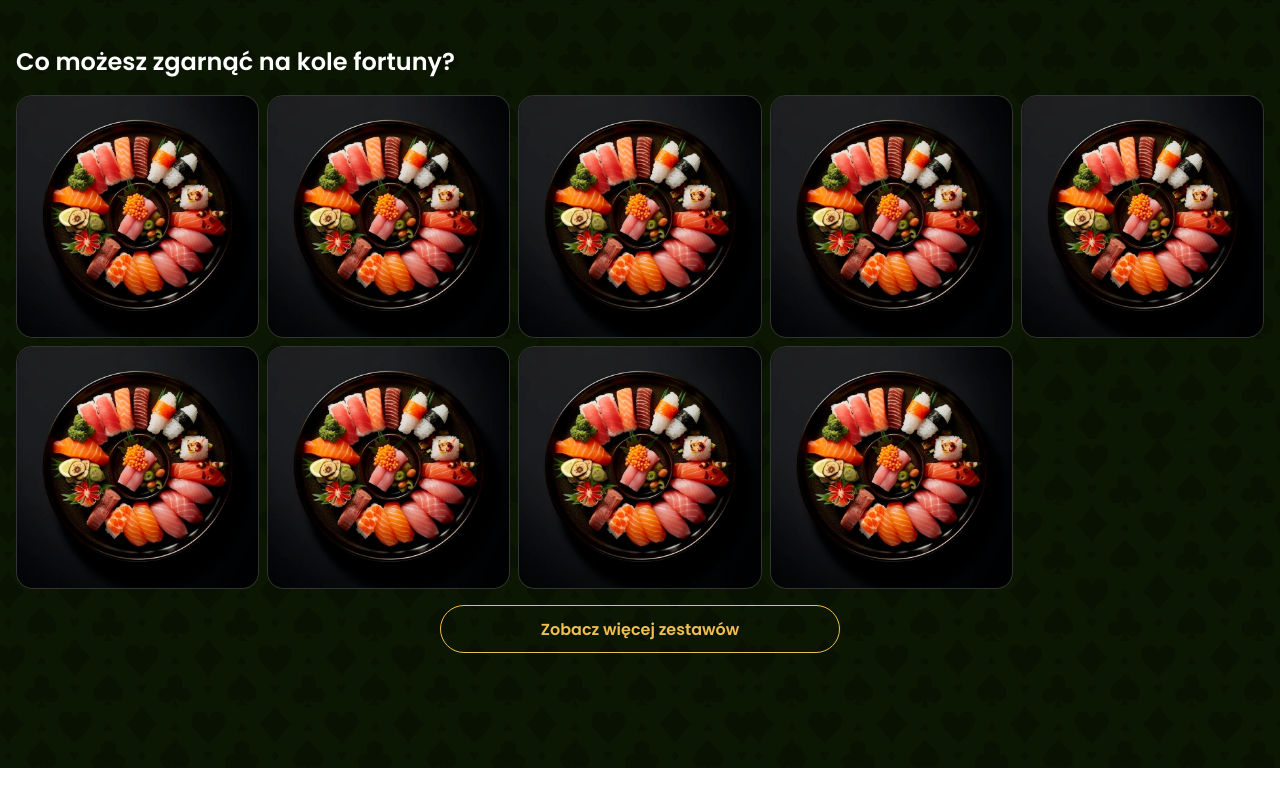
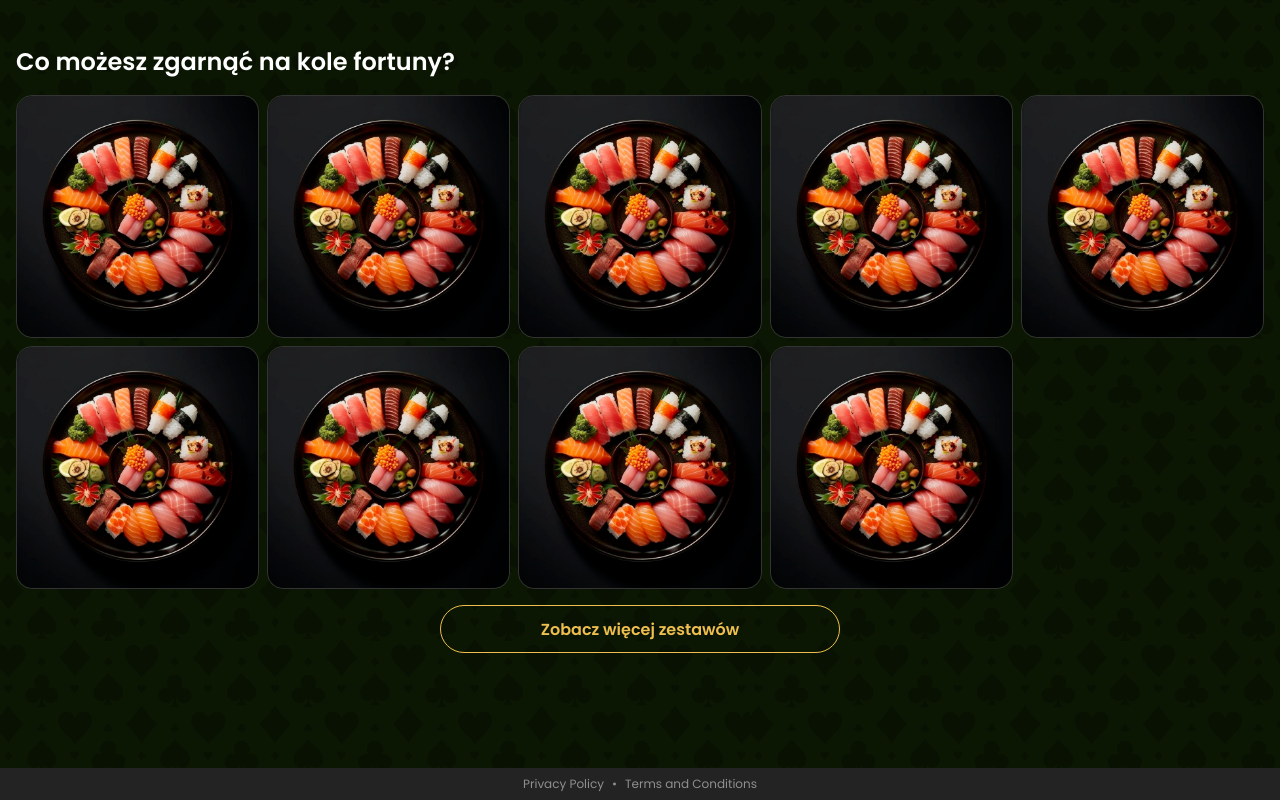
Before and after one commit to monolit9951/sushi-casino, a React (Vite) app: page / in a window 1280 px wide. Shown: the part 621-1421 px from the top of the page. Before the commit the page ends 1389 px from the top, so only its background shows below. Built offline with nearby package versions, Linux system fonts and the light colour scheme.

Commit message:
footer and vh fix

```diff
--- a/src/App.tsx
+++ b/src/App.tsx
@@ -4,6 +4,7 @@ import { QueryClient, QueryClientProvider } from "@tanstack/react-query";
 import { Route, Routes } from "react-router-dom";
 import PrizePage from "./pages/prize/prize.tsx";
 import Header from "./components/header/header.tsx";
+import Footer from "./components/footer/footer.tsx";
 
 const queryClient = new QueryClient();
 
@@ -16,6 +17,8 @@ function App() {
           <Route path="/" Component={Home}/>
           <Route path="/prize" Component={PrizePage}/>
       </Routes>
+
+      <Footer />
     </div>
   );
 }
--- a/src/assets/styles/globals.scss
+++ b/src/assets/styles/globals.scss
@@ -4,6 +4,7 @@ $color-orange-sec: #E2B345;
 $color-grey: #232323;
 $color-light-grey: #333333;
 $color-superLight-grey: #888888;
+$color-extraLight-grey: #8F8F8F;
 $color-button-black: #1C1C1C;
 $color-red: #D52A43;
 $color-white-opacity: #C5C5C5;
--- /dev/null
+++ b/src/components/footer/footer.scss
@@ -0,0 +1,24 @@
+@import '../../assets/styles/globals.scss';
+
+footer{
+    background-color: $color-grey;
+    height: 32px;
+    display: flex;
+    align-items: center;
+    justify-content: space-around;
+
+    > .footer_container{
+        display: flex;
+        gap: 8px;
+        align-items: center;
+
+        > a, span{
+            text-decoration: none;
+            font-size: 12px;
+            font-weight: 400;
+            line-height: 16px;
+            letter-spacing: 0%;
+            color: $color-extraLight-grey;
+        }
+    }
+}
--- /dev/null
+++ b/src/components/footer/footer.tsx
@@ -0,0 +1,17 @@
+import { FC } from "react";
+import './footer.scss'
+import { Link } from "react-router-dom";
+
+const Footer: FC = () => {
+    return(
+        <footer>
+            <div className="footer_container">
+                <Link to={'/security'}>Privacy Policy</Link>
+                <span>•</span>
+                <Link to={'/security'}>Terms and Conditions</Link>
+            </div>
+        </footer>
+    )
+}
+
+export default Footer
```
